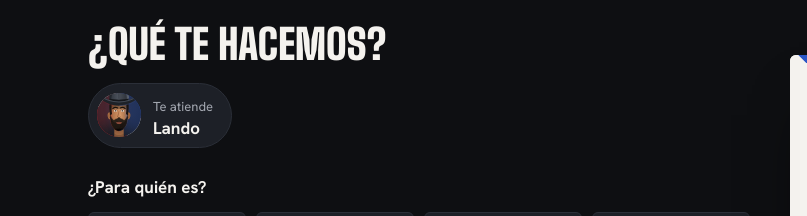
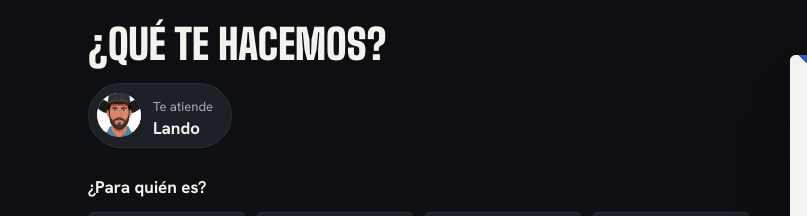
Before and after one commit to softwaredevelopmentservice-mx/SDS_el-rey-del-bigote, a plain HTML site: page index.html in a window 1280 px wide. Shown: the part 3635-3851 px from the top of the page, 0-807 px from the left. Drawn offline with Linux system fonts and the light colour scheme; no server answers.

Commit message:
Retrato de Lando: ilustracion plana recortada para el marco redondo
- assets/barberos/lando.jpg (800x800), encuadrada para que el circulo no corte el sombrero
- Ajustado el acercamiento de la miniatura de 44px del paso 1
- Docs: el retrato de ejemplo ahora es el jpg; el svg dibujado se queda como alternativa

Co-Authored-By: Claude Opus 5 <noreply@anthropic.com>

```diff
--- a/css/styles.css
+++ b/css/styles.css
@@ -274,7 +274,7 @@ body::before { content: ""; position: fixed; inset: 0 0 auto; height: env(safe-a
 .barber-chip { display: flex; align-items: center; gap: 12px; text-align: left; padding: 8px 18px 8px 8px; border-radius: 999px; background: var(--ink-3); border: 1.5px solid var(--line); cursor: pointer; }
 .avatar { width: 44px; height: 44px; border-radius: 50%; overflow: hidden; flex: none; display: grid; place-items: center; background: var(--stripes); }
 /* el retrato es de cuerpo: se acerca a la cara para la miniatura */
-.avatar img { width: 100%; height: 100%; object-fit: cover; transform: scale(1.6); transform-origin: 50% 35%; }
+.avatar img { width: 100%; height: 100%; object-fit: cover; transform: scale(1.5); transform-origin: 50% 37%; }
 .avatar b { width: 36px; height: 36px; border-radius: 50%; display: grid; place-items: center; background: var(--ink); font-family: var(--f-display); font-weight: 900; font-size: 1.3rem; }
 .barber-chip strong { display: block; line-height: 1.2; }
 .barber-chip small { color: var(--mute); font-size: .8125rem; }
--- a/js/config.js
+++ b/js/config.js
@@ -23,8 +23,8 @@ window.BARBERIA = {
       id: "lando",
       nombre: "Lando",
       rol: "Barbero y dueño",
-      // EJEMPLO: retrato ilustrado. Cambiar por foto real cuadrada 1:1 (el marco es redondo), ej. "assets/barberos/lando.jpg".
-      foto: "assets/barberos/lando.svg",
+      // EJEMPLO: retrato ilustrado. Cambiar por foto real cuadrada 1:1 (el marco es redondo).
+      foto: "assets/barberos/lando.jpg",
       // Todos estos datos son EJEMPLO: confirmar con Lando.
       frase: "Aquí sales como rey o no sales.",
       experiencia: "8 años en la silla",
```
Also changed, not shown: assets/barberos/lando.jpg (added), 2 other files.
